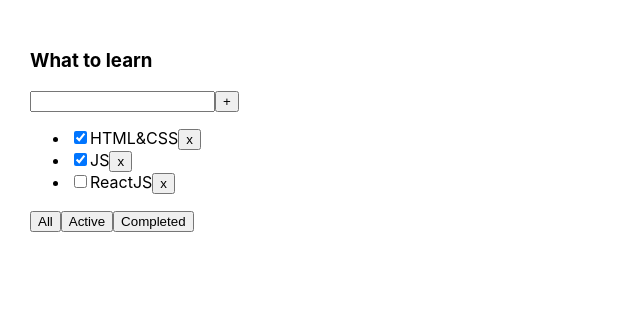
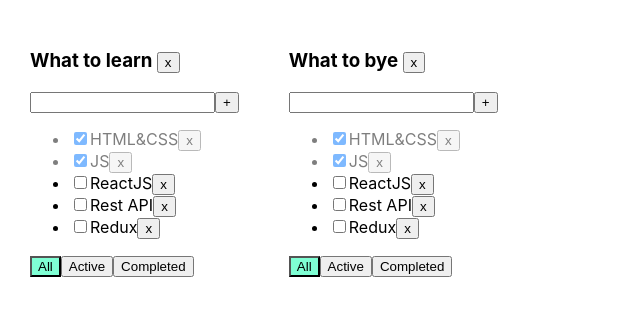
Before and after one commit to BSN89/todolist, a React (Create React App) app: page / in a window 1280 px wide. Shown: the top 316 px of the page, without its empty margins (0-640 px from the left). Built offline with nearby package versions, Linux system fonts and the light colour scheme.

Commit message:
5 lesson classwork

```diff
--- a/src/App.css
+++ b/src/App.css
@@ -6,3 +6,15 @@
 .App > div {
   margin-right: 50px;
 }
+.error{
+  border: 2px solid red;
+}
+.error-message{
+  color: red;
+}
+.active-filter{
+  background-color: aquamarine;
+}
+.is-done{
+  opacity: 0.5;
+}
--- a/src/App.tsx
+++ b/src/App.tsx
@@ -5,43 +5,110 @@
 
 
 export type FilterValueType = 'all' | 'active' | 'completed'
+export type TodolistType = {
+    id: string
+    title: string
+    filter: FilterValueType
+}
 
 function App() {
+    let todolistId1 = v1()
+    let todolistId2 = v1()
 
-    let [tasks, setTasks] = useState([
+    let [todolists, setTodolists] = useState<TodolistType[]>([
+        {id: todolistId1, title: 'What to learn', filter: 'all'},
+        {id: todolistId2, title: 'What to bye', filter: 'all'},
+    ])
+
+    let [tasksObj, setTasks] = useState({
+        [todolistId1]: [
             {id: v1(), title: 'HTML&CSS', isDone: true},
             {id: v1(), title: 'JS', isDone: true},
             {id: v1(), title: 'ReactJS', isDone: false},
-    ])
-    let [filter, setFilter] = useState('all')
+            {id: v1(), title: 'Rest API', isDone: false},
+            {id: v1(), title: 'Redux', isDone: false},
+        ],
+        [todolistId2]: [
+            {id: v1(), title: 'HTML&CSS', isDone: true},
+            {id: v1(), title: 'JS', isDone: true},
+            {id: v1(), title: 'ReactJS', isDone: false},
+            {id: v1(), title: 'Rest API', isDone: false},
+            {id: v1(), title: 'Redux', isDone: false},
+        ]
+    })
 
-    const removeTask = (taskId: string) => {
+
+
+
+    const removeTask = (taskId: string, todolistId: string) => {
+        let tasks = tasksObj[todolistId]
         let resultTasks = tasks.filter(el => el.id !== taskId)
-        setTasks(resultTasks)
+        tasksObj[todolistId] = resultTasks
+        setTasks({...tasksObj})
     }
-    const changeFilter = (filterValue: FilterValueType) => {
-        setFilter(filterValue)
+    const addTask = (title: string, todolistId: string) => {
+        let task = {id: v1(), title: title, isDone: false}
+        let tasks = tasksObj[todolistId]
+        let newTasks = [task, ...tasks]
+        tasksObj[todolistId] = newTasks
+        setTasks({...tasksObj})
     }
-    const addTask = (title: string) => {
-        let newTask = {id: v1(), title: title, isDone: false}
-        setTasks([newTask, ...tasks])
+    const changeFilter = (filterValue: FilterValueType, todolistId: string) => {
+        let task = todolists.find(el => el.id === todolistId)
+        if (task) {
+            task.filter = filterValue
+        }
+        setTodolists([...todolists])
     }
 
-    let taskForTodolist = tasks
-    if (filter === 'active') {
-        taskForTodolist = tasks.filter(el => el.isDone)
+    const changeTaskStatus = (taskId: string, isDone: boolean, todolistId: string) => {
+        let tasks = tasksObj[todolistId]
+        let task= tasks.find(el => el.id === taskId)
+        if (task) {
+            task.isDone = isDone
+            setTasks({...tasksObj})
         }
-    if (filter === 'completed') {
-        taskForTodolist = tasks.filter(el => !el.isDone)
+    }
+
+    const removeTodolist = (todolistId: string) => {
+        let deleteTodo = todolists.filter(el => el.id !== todolistId)
+        setTodolists(deleteTodo)
+
+        delete tasksObj[todolistId]
+        setTasks(tasksObj)
+        console.log(tasksObj)
+    }
+
+
+    return (
+        <div className="App">
+            {
+                todolists.map((tl) => {
+
+                    let taskForTodolist = tasksObj[tl.id]
+                    if (tl.filter === 'active') {
+                        taskForTodolist = taskForTodolist.filter(el => el.isDone)
+                    }
+                    if (tl.filter === 'completed') {
+                        taskForTodolist = taskForTodolist.filter(el => !el.isDone)
                     }
                     return (
-        <div className="App">
-            <Todolist title="What to learn"
+                        <Todolist
+                            key={tl.id}
+                            id={tl.id}
+                            title={tl.title}
                             tasks={taskForTodolist}
                             removeTask={removeTask}
                             changeFilter={changeFilter}
                             addTask={addTask}
+                            changeTaskStatus={changeTaskStatus}
+                            filter={tl.filter}
+                            removeTodolist={removeTodolist}
                         />
+                    )
+                })
+            }
+
         </div>
     )
 }
--- a/src/Todolist.tsx
+++ b/src/Todolist.tsx
@@ -1,5 +1,7 @@
 import React, {KeyboardEvent, ChangeEvent, useState} from 'react';
 import {FilterValueType} from './App';
+import {Simulate} from "react-dom/test-utils";
+import error = Simulate.error;
 
 
 type TaskProps = {
@@ -9,50 +11,63 @@
 }
 
 type TodolistProps = {
+    id: string
     title: string
     tasks: TaskProps[]
-    removeTask: (taskId: string) => void
-    changeFilter: (filterValue: FilterValueType) => void
-    addTask: (title: string) => void
+    removeTask: (taskId: string, todolistId: string) => void
+    changeFilter: (filterValue: FilterValueType, todolistId: string) => void
+    addTask: (title: string, todolistId: string) => void
+    changeTaskStatus: (taskId: string, isDone: boolean, todolistId: string) => void
+    filter: FilterValueType
+    removeTodolist: (todolistId: string) => void
 }
 
-export const Todolist = ({title, tasks, removeTask, changeFilter, addTask}: TodolistProps) => {
+export const Todolist = ({title, tasks, removeTask, changeFilter, addTask, changeTaskStatus, filter, id, removeTodolist}: TodolistProps) => {
 
     const [newTaskTitle, setNewTaskTitle] = useState('')
+    const [error, setError] = useState<string | null> (null)
 
 
     const onChangeHandler = (event: ChangeEvent<HTMLInputElement>) => setNewTaskTitle(event.currentTarget.value)
     const onKeyDownHandler = (event: KeyboardEvent<HTMLInputElement>) => {
+        setError(null)
         if (event.key === "Enter") {
-            addTask(newTaskTitle);
-            setNewTaskTitle('')
+            addTask(newTaskTitle, id);
         }
     }
     const addTaskHandler = () => {
-        addTask(newTaskTitle);
+        if (newTaskTitle.trim() !== '')
+        addTask(newTaskTitle.trim(), id);
         setNewTaskTitle('')
+        setError('Title is required')
+
     }
-    const onAllClickHandler = () => changeFilter('all')
-    const onActiveClickHandler = () => changeFilter('active')
-    const onCompletedClickHandler = () => changeFilter('completed')
-
+    const onAllClickHandler = () => changeFilter('all', id)
+    const onActiveClickHandler = () => changeFilter('active', id)
+    const onCompletedClickHandler = () => changeFilter('completed', id)
+const addTodolistHandler = () => {
+    removeTodolist(id)
+}
 
     return (
         <div>
-            <h3>{title}</h3>
+            <h3>{title} <button onClick={addTodolistHandler}>x</button></h3>
             <div>
                 <input value={newTaskTitle}
                        onChange={onChangeHandler}
                        onKeyDown={onKeyDownHandler}
+                       className={error ? 'error' : ''}
                 />
                 <button onClick={addTaskHandler}>+</button>
+                {error && <div className={'error-message'}>{error}</div> }
             </div>
             <ul>
                 {
                     tasks.map(el => {
-                        const removeTaskHandler = () => removeTask(el.id)
-                        return <li key={el.id}>
-                            <input type="checkbox" checked={el.isDone}/>
+                        const removeTaskHandler = () => removeTask(el.id, id)
+                        const changeTaskStatusHandler = (e: ChangeEvent<HTMLInputElement>) => changeTaskStatus(el.id, e.currentTarget.checked, id)
+                        return <li key={el.id} className={el.isDone ? 'is-done' : ''}>
+                            <input type="checkbox" checked={el.isDone} onChange={changeTaskStatusHandler}/>
                             <span>{el.title}</span>
                             <button onClick={removeTaskHandler}>x</button>
                         </li>
@@ -61,9 +76,12 @@
 
             </ul>
             <div>
-                <button onClick={onAllClickHandler}>All</button>
-                <button onClick={onActiveClickHandler}>Active</button>
-                <button onClick={onCompletedClickHandler}>Completed</button>
+                <button className={filter === 'all' ? 'active-filter' : ''}
+                        onClick={onAllClickHandler}>All</button>
+                <button className={filter === 'active' ? 'active-filter' : ''}
+                        onClick={onActiveClickHandler}>Active</button>
+                <button className={filter === 'completed' ? 'active-filter' : ''}
+                        onClick={onCompletedClickHandler}>Completed</button>
             </div>
         </div>
     );
```
Lines whose indentation alone changed are shown as unchanged.
